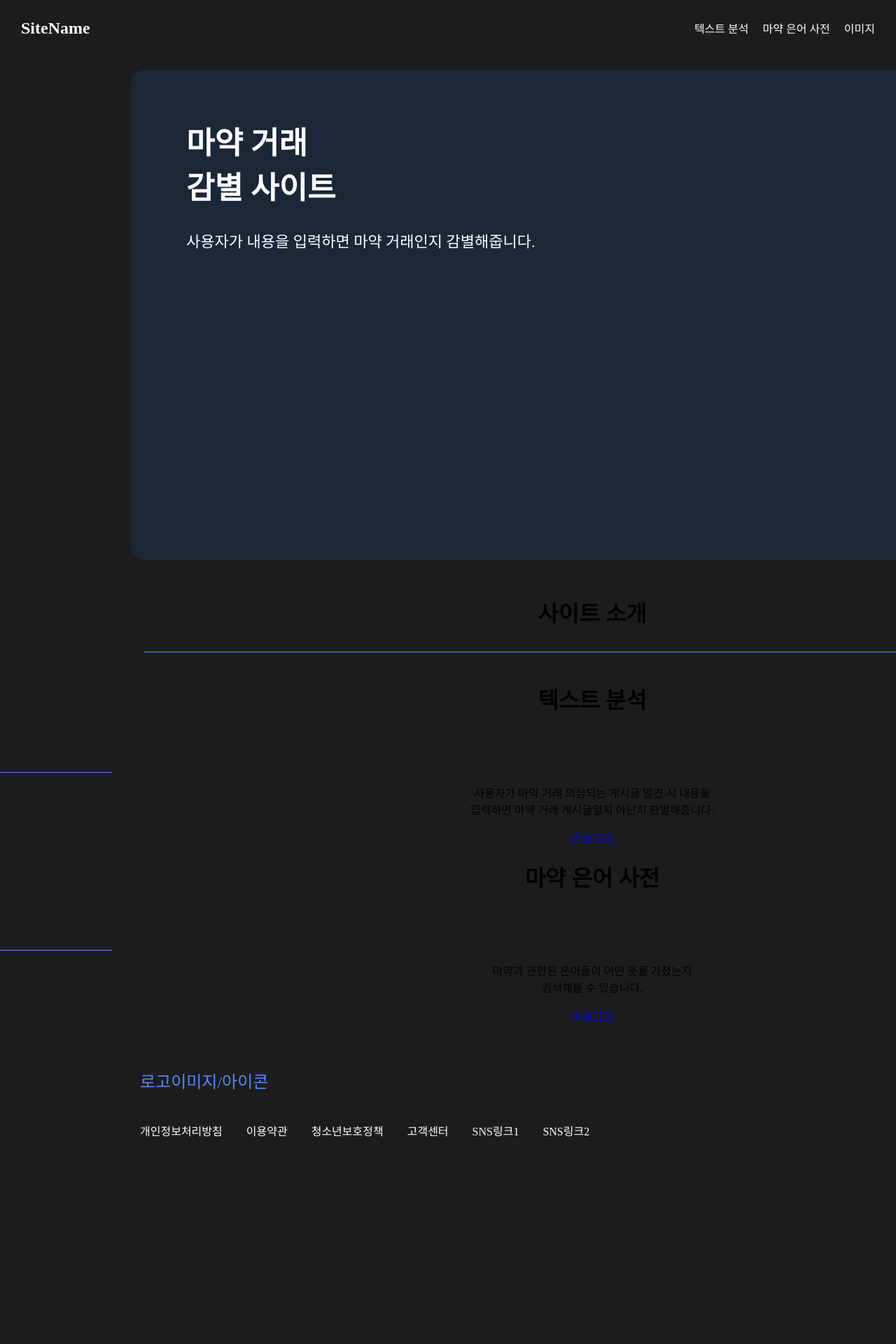
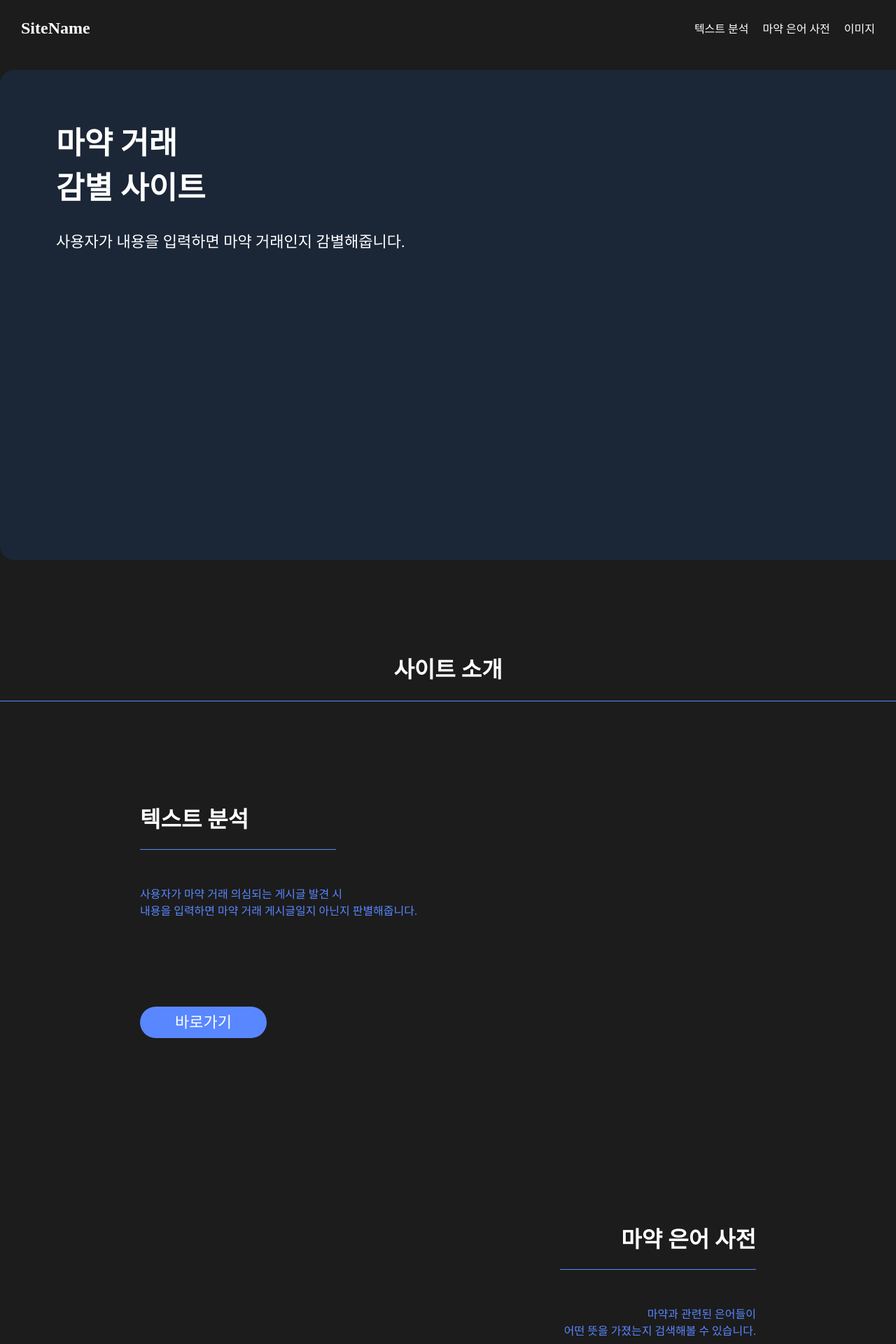
Before and after one commit to drugDetectionSite/proSetting, a Flask app: page / in a window 1280 px wide; the page is wider, and only the part inside the window is pictured. Shown: the top 1920 px of that part at 70% size. Before the commit the page ends 1624 px from the top of that part, so only its background shows below. Run offline with Flask 3, Linux system fonts and the light colour scheme.

Commit message:
feat:1,4페이지 구현

```diff
--- a/static/css/style.css
+++ b/static/css/style.css
@@ -1,9 +1,10 @@
 body {
     margin: 0px;
     padding-top: 100px;
-    width: 1692px;
     height: 100vh;
     text-align: center;
+    background-color: #1C1C1C;
+    color: #fff;
 }
 
 nav {
@@ -36,7 +37,6 @@
 #reportNav a{
     font-size: 28px;
     text-decoration: none;
-    color: #fff;
 }
 
 nav#nav1 > a, #reportNav {
@@ -50,7 +50,7 @@
     margin: 0;
 }
 
-h2, h3, nav#nav1 a, #reportNav, #textBox1, ul *, .report, .banner, .toggleHeader {
+#textBox1, .toggleHeader, a, .submitButton {
     color: #fff;
 }
 
@@ -104,7 +104,35 @@
     font-size: 22px;
     height: 620px;
     padding-left: 80px;
+    margin-bottom: 80px;
     display: inline-block;
+}
+
+.bannerTextAno a, .bannerDrugDict a {
+    text-decoration: none;
+    font-size: 22px;
+    background-color: #5987ff;
+    padding: 10px 50px 10px 50px;
+    border-radius: 30px;
+}
+
+.bannerTextAno {
+    text-align: left;
+}
+
+.bannerDrugDict {
+    text-align: right;
+    float: right;
+}
+
+.bannerTextAno p, .bannerDrugDict p {
+    color: #5987ff;
+    margin: 50px 0 130px 0;
+}
+
+.bannerTextAno, .bannerDrugDict {
+    height: 400px;
+    padding: 100px 200px 100px 200px;
 }
 
 .suspectPartBox, .drugProbBox, .drugSlangBox, .addWordBox {
@@ -124,27 +152,28 @@
     text-align: right;
 }
 
-.drugProbBox, .textAnoBox, .drugDictBox, .footerBox{
+.drugProbBox, .textAnoBox, .drugDictBox{
     padding: 40px;
 }
 
 .drugSlangBox{
-    padding-bottom: 40px;
+    padding-bottom: 100px;
     padding-top: 40px;
 }
 
 .resultBox, .lineBox {
-    padding: 30px;
     border-bottom: 1.5px solid #5987ff;
 }
 
 .lineBox {
-    width: 100px;
+    width: 220px;
+    padding: 0 30px 0 30px;
 }
 
 .resultBox {
     width: 1220px;
-    height: 50px;
+    height: 40px;
+    padding: 30px;
     display: inline-block;
 }
 
@@ -154,11 +183,14 @@
     outline: #5987ff 2px solid;
     text-align: center;
     display: inline-block;
-    margin-bottom: 60px;
     border-radius: 10px;
 }
 
-.searchBox:focus-within, .toggleHeader:focus {
+.searchBox {
+    margin-bottom: 70px;
+}
+
+.searchBox:focus-within, .toggleHeader:focus, .submitButton:active {
     outline: 2px solid #ffffff;
 }
 
@@ -199,6 +231,7 @@
 
 .addWordBox {
     text-align: center;
+    padding-bottom: 60px;
 }
 
 .footerBox {
@@ -207,6 +240,7 @@
     text-align: left;
     padding-left: 200px;
     padding-right: 200px;
+    padding: 50px;
 }
 
 .footerBox a {
@@ -251,6 +285,7 @@
     justify-content: space-between;
     align-items: center;
     cursor: pointer;
+    font-size: 18px;
 }
 
 /* 펼쳐지는 영역 */
@@ -269,7 +304,7 @@
     border-radius: 10px;
     padding: 10px;
     border: none;
-    font-size: 14px;
+    font-size: 18px;
 }
 
 /* 카운트 */
@@ -287,3 +322,12 @@
 .toggleBox.active .searchButton {
     transform: rotate(180deg);
 }
+
+.submitButton {
+    width: 1220px;
+    border: none;
+    height: 70px;
+    background-color: #5987ff;
+    border-radius: 10px;
+    font-size: 20px;
+}
--- a/templates/drugDict.html
+++ b/templates/drugDict.html
@@ -7,7 +7,7 @@
 
         </style>
     </head>
-    <body style="background-color: #1C1C1C;">
+    <body>
         <nav id="nav1">
             <a href="{{url_for('home')}}">SiteName</a>
             <ul>
--- a/templates/index.html
+++ b/templates/index.html
@@ -4,7 +4,7 @@
         <title>HOME</title>
         <link rel="stylesheet" href="{{ url_for('static', filename='css/style.css') }}">
     </head>
-    <body style="background-color: #1C1C1C;">
+    <body>
         <nav id="nav1">
             <a href="{{url_for('home')}}">SiteName</a>
             <ul>
@@ -23,15 +23,16 @@
         <div class="bannerTextAno">
             <h1>텍스트 분석</h1>
             <div class="lineBox"></div>
-            <p>사용자가 마약 거래 의심되는 게시글 발견 시 내용을<br>입력하면 마약 거래 게시글일지 아닌지 판별해줍니다.</p>
+            <p>사용자가 마약 거래 의심되는 게시글 발견 시<br>내용을 입력하면 마약 거래 게시글일지 아닌지 판별해줍니다.</p>
             <a href="{{url_for('textAno')}}">바로가기</a>
         </div>
         <div class="bannerDrugDict">
             <h1>마약 은어 사전</h1>
             <div class="lineBox"></div>
-            <p>마약과 관련된 은어들이 어떤 뜻을 가졌는지<br>검색해볼 수 있습니다.</p>
+            <p>마약과 관련된 은어들이<br>어떤 뜻을 가졌는지 검색해볼 수 있습니다.</p>
             <a href="{{url_for('drugDict')}}">바로가기</a>
         </div>
+        <div class="resultBox"></div>
         <div class="footerBox">
             <p>로고이미지/아이콘</p>
             <br>
--- a/templates/textAno.html
+++ b/templates/textAno.html
@@ -6,7 +6,7 @@
         <link rel="stylesheet" href="{{ url_for('static', filename='css/style.css') }}">
         <script src="{{ url_for('static', filename='js/script.js') }}"></script>
     </head>
-    <body style="background-color: #1C1C1C;">
+    <body>
         <nav id="nav1">
             <a href="{{url_for('home')}}">SiteName</a>
             <ul>
```
Also changed, not shown: templates/report.html (+34 -5 lines).
